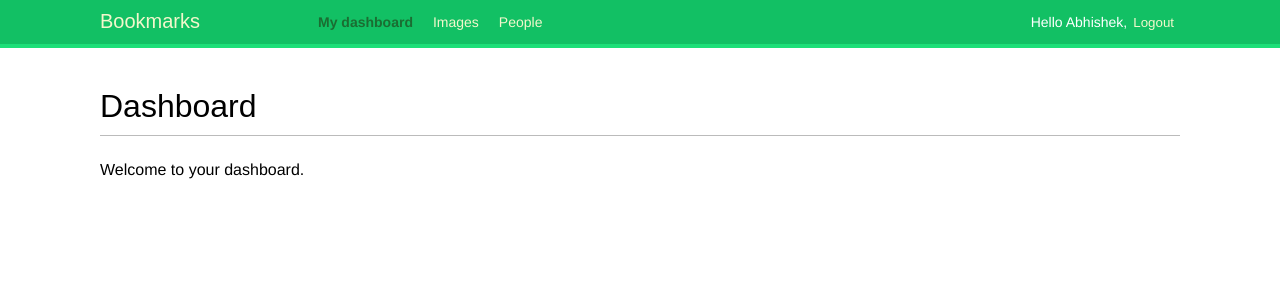
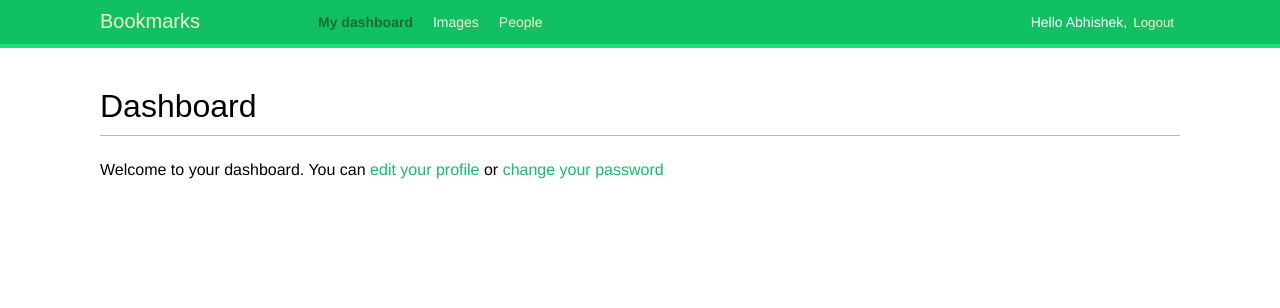
Before and after one commit to ABHISHEKGHARAMI/social_website_new, a Django app: page /account/ in a window 1280 px wide. Shown: the top 308 px of the page. Run offline with Django 5.2, Linux system fonts and the light colour scheme; a user stored in the database is signed in; some web fonts are replaced.

Commit message:
Added in to the edit in the dashboard.

```diff
--- a/bookmark/account/templates/account/dashboard.html
+++ b/bookmark/account/templates/account/dashboard.html
@@ -5,5 +5,9 @@
 
 {% block content %}
  <h1>Dashboard</h1>
- <p>Welcome to your dashboard.</p>
+ <p>
+    Welcome to your dashboard.
+    You can <a href="{% url "edit" %}">edit your profile</a> or <a href="{% url "password_change" %}">
+    change your password</a>
+ </p>
 {% endblock %}
--- a/bookmark/account/urls.py
+++ b/bookmark/account/urls.py
@@ -18,4 +18,5 @@ urlpatterns = [
     path('',include('django.contrib.auth.urls')),
     path('',views.dashboard,name='dashboard'),
     path('register/',views.register,name='register'),
+    path('edit/',views.edit,name='edit'),
 ]
--- a/bookmark/account/views.py
+++ b/bookmark/account/views.py
@@ -1,7 +1,7 @@
 from django.shortcuts import render
 from django.http import HttpResponse
 from django.contrib.auth import authenticate,login
-from .forms import LoginForm , UserRegistrationForm
+from .forms import LoginForm , UserRegistrationForm , UserEditForm , ProfileEditForm
 from django.contrib.auth.decorators import login_required
 
 
@@ -78,3 +78,33 @@ def register(request):
             'user_form':user_form
         }
     )
+
+
+@login_required
+def edit(request):
+    if request.method == 'POST':
+        user_form= UserEditForm(
+            instance = request.user,
+            data = request.POST
+        )
+
+        profile_form= ProfileEditForm(
+            instance = request.user,
+            data = request.POST,
+            files = request.FILES
+        )
+        if user_form.is_valid() and profile_form.is_valid():
+            user_edit_form.save()
+            profile_edit_form.save()
+    else:
+        user_form= UserEditForm(instance=request.user)
+        profile_form= ProfileEditForm(instance=request.user.profile)
+
+    return render(
+        request,
+        'account/edit.html',
+        {
+            'user_form':user_form,
+            'profile_form':profile_form
+        }
+    )
```
Also changed, not shown: bookmark/account/templates/account/edit.html (added, +17 -0 lines).
